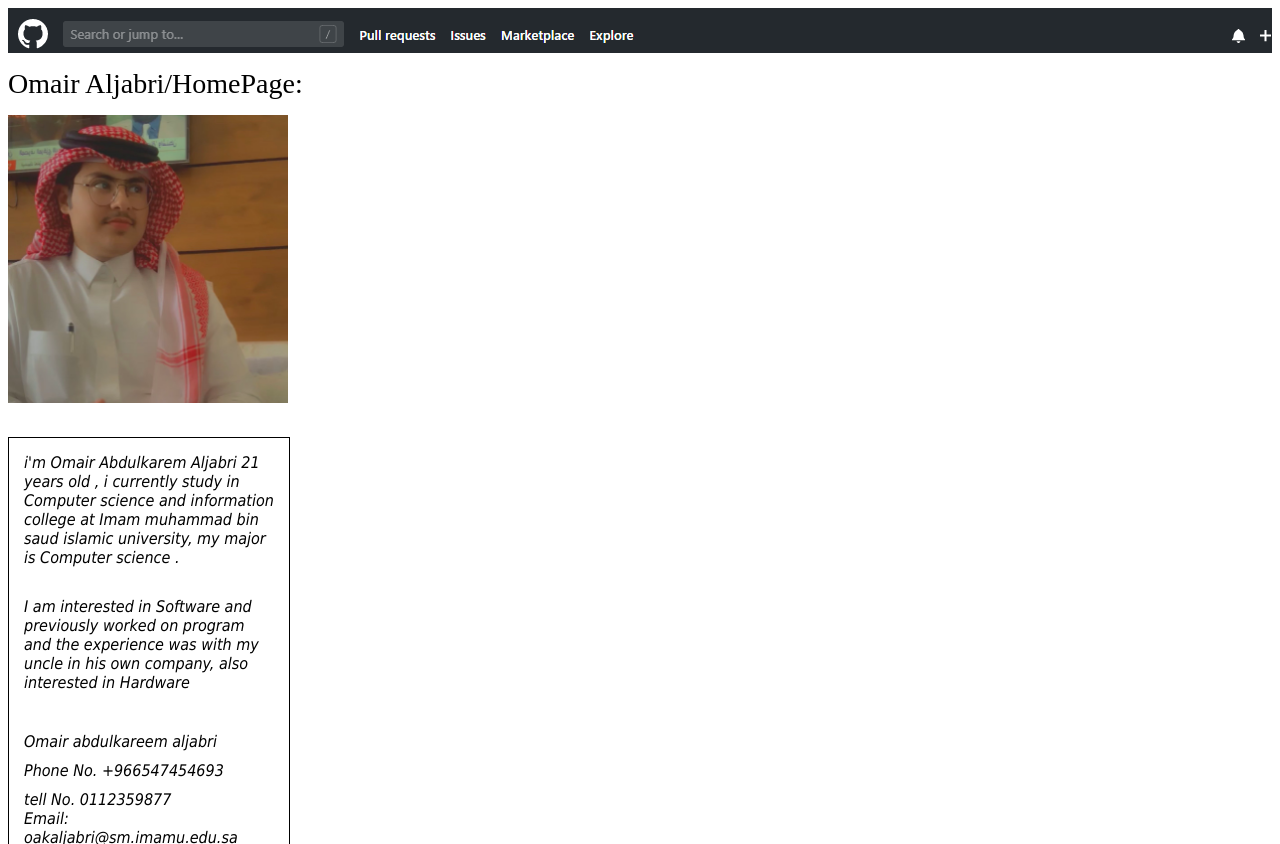
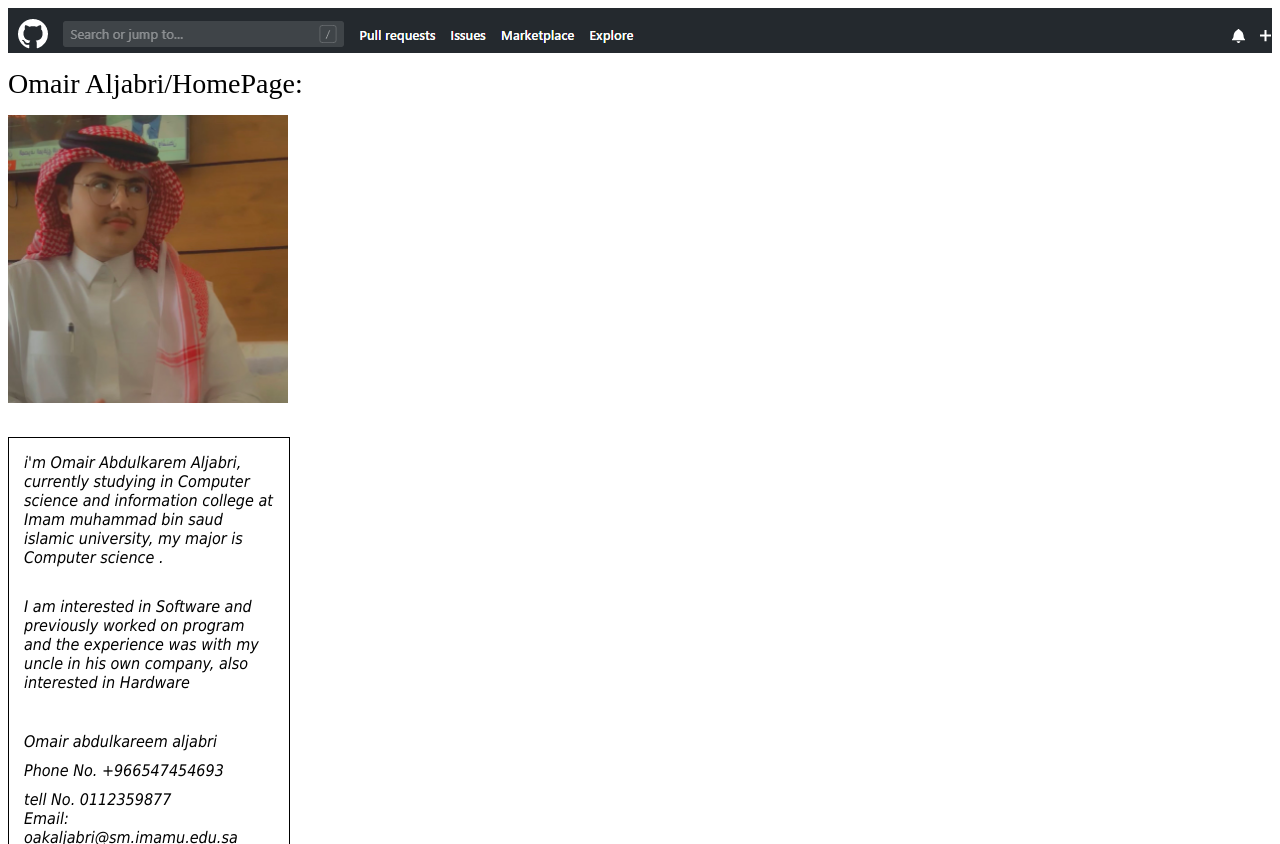
Before and after one commit to Omairaljabri/HomePage, a plain HTML site: page index.html in a window 1280 px wide. Shown: the top 844 px of the page. Drawn offline with Linux system fonts and the light colour scheme.

Commit message:
Update index.html

```diff
--- a/index.html
+++ b/index.html
@@ -26,7 +26,7 @@
 
 			<div id="big_wrapper">
 
-			i'm Omair Abdulkarem Aljabri 21 years old , i currently study in Computer science and information college at Imam muhammad bin saud islamic university,
+			i'm Omair Abdulkarem Aljabri, currently studying in Computer science and information college at Imam muhammad bin saud islamic university,
 			my major is Computer science .
 
 			<div id="big_wrapper0">
```
